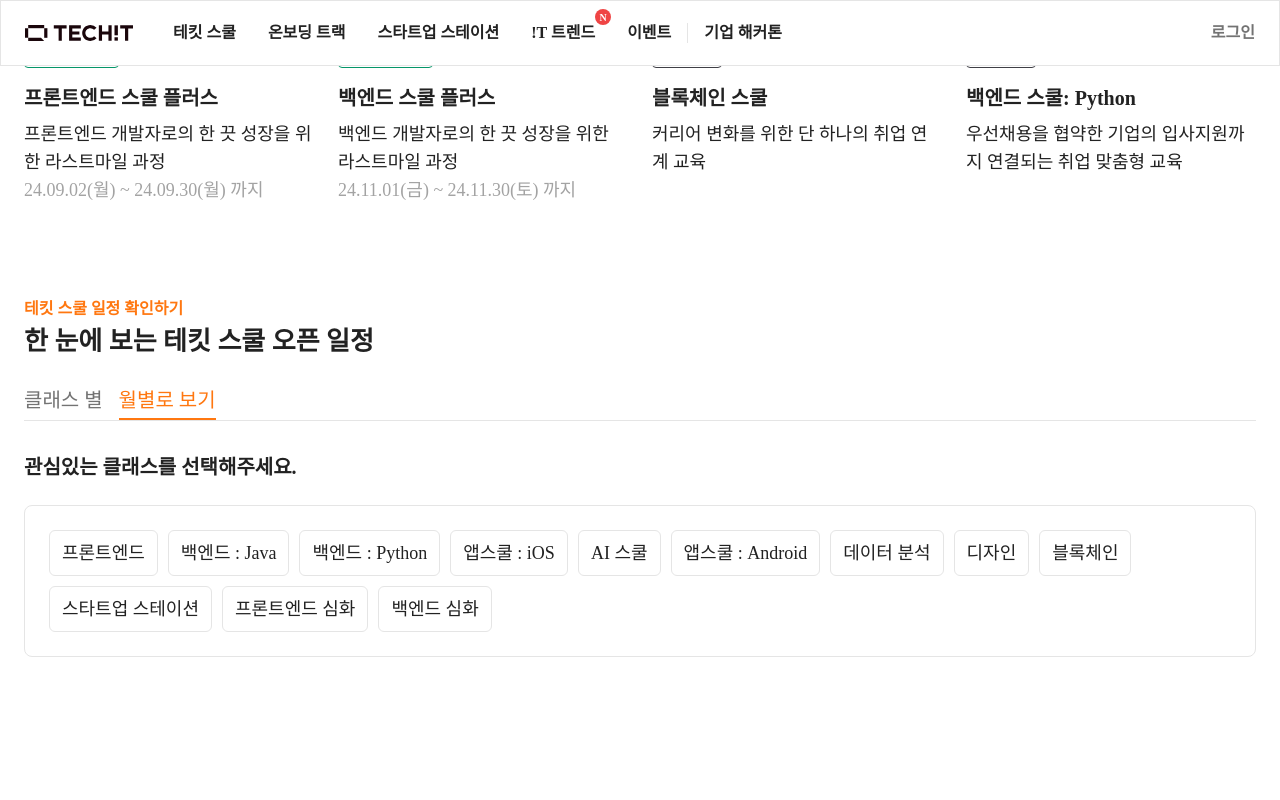
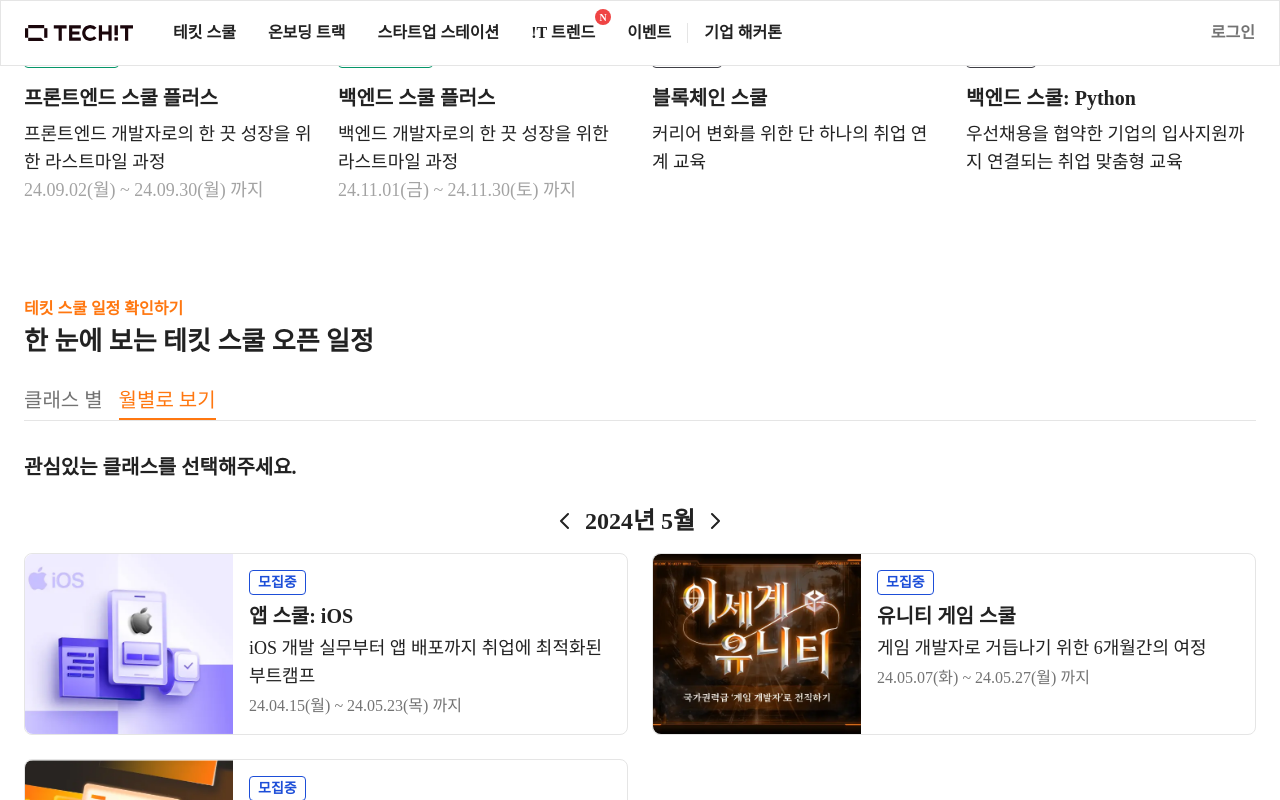
Before and after one commit to gyuhaaa/techit-clone, a React (Vite) app: page / in a window 1280 px wide. Both pictures are taken after a click on the button "월별로 보기". Shown: the part 1772-2572 px from the top of the page. Built offline with nearby package versions, Linux system fonts and the light colour scheme; a web font is replaced by a local one.

Commit message:
ScheduleSection - Month

```diff
--- /dev/null
+++ b/src/components/ClassSection.jsx
@@ -0,0 +1,42 @@
+import { useState } from "react";
+
+import ClassButton from "./ClassButton";
+import ClassCard from "./ClassCard";
+import classData from "../data/classData.json";
+
+const ClassSection = () => {
+  const [classCardComps, setClassCardComps] = useState([]);
+
+  return (
+    <>
+      <div className="border border-techit-gray-100 rounded-lg p-6 flex flex-wrap gap-[10px]">
+        {classData.map((v, i) => (
+          <ClassButton
+            key={i}
+            classData={v}
+            classCardComps={classCardComps}
+            setClassCardComps={setClassCardComps}
+          />
+        ))}
+      </div>
+      <ul className="grid grid-cols-2 gap-6 mt-6">
+        {classCardComps.map((v, i) => (
+          <li
+            key={v.name + i}
+            className="border border-techit-gray-100 rounded-lg max-w-[604px] w-full"
+          >
+            <ClassCard
+              name={v.name}
+              description={v.description}
+              image={v.image}
+              bgColor={v.bgColor}
+              alarm={v.alarm}
+            />
+          </li>
+        ))}
+      </ul>
+    </>
+  );
+};
+
+export default ClassSection;
--- /dev/null
+++ b/src/components/MonthCard.jsx
@@ -0,0 +1,33 @@
+const MonthCard = ({ cardData }) => {
+  return (
+    <li className="flex border border-techit-gray-100 rounded-lg max-w-[604px] w-full">
+      <img
+        className="w-[208px] rounded-l-lg object-cover"
+        src={`/images/kdts/${cardData.image}.webp`}
+        alt={cardData.image}
+      />
+      <div className="p-4">
+        <span
+          className={`${
+            cardData["d-day"] === "ing"
+              ? "text-[#1d4ed8] border-[#1d4ed8]"
+              : cardData["d-day"] === "alarm"
+              ? "text-[#059669] border-[#059669]"
+              : "text-[#3f3f46] border-[#3f3f46]"
+          } mt-4 text-sm font-semibold border  py-1 px-2 rounded w-fit`}
+        >
+          {cardData["d-day"] === "ing"
+            ? "모집중"
+            : cardData["d-day"] === "alarm"
+            ? "사전알림신청"
+            : "모집마감"}
+        </span>
+        <h3 className="mt-2 mb-1 text-xl font-bold">{cardData.title}</h3>
+        <h5 className="mb-1 text-lg">{cardData.description}</h5>
+        <span className="text-techit-gray-200">{cardData.period}</span>
+      </div>
+    </li>
+  );
+};
+
+export default MonthCard;
--- /dev/null
+++ b/src/components/MonthSection.jsx
@@ -0,0 +1,86 @@
+import { useEffect, useState } from "react";
+import monthData from "../data/monthData.json";
+import MonthCard from "./MonthCard";
+
+const MonthSection = () => {
+  const [currentMonthData, setCurrentMonthData] = useState(monthData[0]);
+  const [currentPage, setCurrentPage] = useState(0);
+
+  const onClickPrev = () => {
+    if (currentPage === 0) {
+      setCurrentPage(monthData.length - 1);
+    } else {
+      setCurrentPage(currentPage - 1);
+    }
+  };
+
+  const onClickNext = () => {
+    if (monthData.length - 1 === currentPage) {
+      setCurrentPage(0);
+    } else {
+      setCurrentPage(currentPage + 1);
+    }
+  };
+
+  useEffect(() => {
+    setCurrentMonthData(monthData[currentPage]);
+  }, [currentPage]);
+
+  return (
+    <div>
+      <div className="flex justify-center">
+        <button onClick={onClickPrev}>
+          <svg
+            xmlns="http://www.w3.org/2000/svg"
+            fill="none"
+            viewBox="0 0 24 24"
+            stroke="currentColor"
+            className="w-5 lg:w-6"
+          >
+            <path
+              strokeLinecap="round"
+              strokeLinejoin="round"
+              strokeWidth="2"
+              d="M15 19l-7-7 7-7"
+            ></path>
+          </svg>
+        </button>
+        <div className="font-semibold mx-2 text-2xl">
+          {Object.keys(currentMonthData)[0]}
+        </div>
+        <button onClick={onClickNext}>
+          <svg
+            xmlns="http://www.w3.org/2000/svg"
+            fill="none"
+            viewBox="0 0 24 24"
+            stroke="currentColor"
+            className="w-5 lg:w-6"
+          >
+            <path
+              strokeLinecap="round"
+              strokeLinejoin="round"
+              strokeWidth="2"
+              d="M9 5l7 7-7 7"
+            ></path>
+          </svg>
+        </button>
+      </div>
+      {currentMonthData[Object.keys(currentMonthData)[0]].length === 0 ? (
+        <div className="flex flex-col items-center mt-4">
+          <img className="w-[138px]" src="/images/empty.png" alt="empty" />
+          <div className="mt-3 text-techit-gray-200">
+            해당 달에는 수강 가능한 클래스가 없습니다.
+          </div>
+        </div>
+      ) : (
+        <ul className="grid grid-cols-2 mt-4 gap-6 justify-items-center">
+          {currentMonthData[Object.keys(currentMonthData)[0]].map((v, i) => (
+            <MonthCard key={i} cardData={v} />
+          ))}
+        </ul>
+      )}
+    </div>
+  );
+};
+
+export default MonthSection;
--- a/src/components/ScheduleSection.jsx
+++ b/src/components/ScheduleSection.jsx
@@ -1,12 +1,10 @@
 import { useState } from "react";
 import TitleBar from "./TitleBar";
-import ClassButton from "./ClassButton";
-import ClassCard from "./ClassCard";
-import classData from "../data/classData.json";
+import ClassSection from "./ClassSection";
+import MonthSection from "./MonthSection";
 
 const ScheduleSection = () => {
   const [isClass, setIsClass] = useState(true);
-  const [classCardComps, setClassCardComps] = useState([]);
 
   return (
     <section className="mt-10 lg:mt-20 container-style px-6">
@@ -39,32 +37,7 @@ const ScheduleSection = () => {
       <h6 className="mt-8 mb-6 text-xl font-semibold">
         관심있는 클래스를 선택해주세요.
       </h6>
-      <div className="border border-techit-gray-100 rounded-lg p-6 flex flex-wrap gap-[10px]">
-        {classData.map((v, i) => (
-          <ClassButton
-            key={i}
-            classData={v}
-            classCardComps={classCardComps}
-            setClassCardComps={setClassCardComps}
-          />
-        ))}
-      </div>
-      <ul className="grid grid-cols-2 gap-6 mt-6">
-        {classCardComps.map((v, i) => (
-          <li
-            key={v.name + i}
-            className="border border-techit-gray-100 rounded-lg max-w-[604px] w-full"
-          >
-            <ClassCard
-              name={v.name}
-              description={v.description}
-              image={v.image}
-              bgColor={v.bgColor}
-              alarm={v.alarm}
-            />
-          </li>
-        ))}
-      </ul>
+      {isClass ? <ClassSection /> : <MonthSection />}
     </section>
   );
 };
--- /dev/null
+++ b/src/data/monthData.json
@@ -0,0 +1,103 @@
+[
+  {
+    "2024년 5월": [
+      {
+        "title": "앱 스쿨: iOS",
+        "description": "iOS 개발 실무부터 앱 배포까지 취업에 최적화된 부트캠프",
+        "image": "ios",
+        "d-day": "ing",
+        "period": "24.04.15(월) ~ 24.05.23(목) 까지"
+      },
+      {
+        "title": "유니티 게임 스쿨",
+        "description": "게임 개발자로 거듭나기 위한 6개월간의 여정",
+        "image": "unity",
+        "d-day": "ing",
+        "period": "24.05.07(화) ~ 24.05.27(월) 까지"
+      },
+      {
+        "title": "클라우드 엔지니어링 스쿨",
+        "description": "기본기가 탄탄한 클라우드 엔지니어 전문가로의 도약",
+        "image": "cloud",
+        "d-day": "ing",
+        "period": "24.05.09(목) ~ 24.06.04(화) 까지"
+      }
+    ]
+  },
+  {
+    "2024년 6월": [
+      {
+        "title": "백엔드 스쿨: Python",
+        "description": "AI/데이터 분석 시스템 구축을 통한 파이썬 활용 백엔드 개발자 교육 과정",
+        "image": "backend-python",
+        "d-day": "alarm",
+        "period": "24.05.23(목) ~ 24.06.21(금) 까지"
+      },
+      {
+        "title": "앱 스쿨: Android",
+        "description": "앱 기초부터 앱 배포까지 실무에 능한 주니어 앱 개발자로 성장",
+        "image": "android",
+        "d-day": "alarm",
+        "period": "24.06.01(토) ~ 24.06.30(일) 까지"
+      },
+      {
+        "title": "프론트엔드 스쿨",
+        "description": "수료생 99%가 추천하는 프론트엔드 집중 부트캠프 테킷 프론트엔드 스쿨",
+        "image": "frontend",
+        "d-day": "alarm",
+        "period": "24.06.01(토) ~ 24.06.30(일) 까지"
+      }
+    ]
+  },
+  {
+    "2024년 7월": []
+  },
+  {
+    "2024년 8월": [
+      {
+        "title": "데이터분석 스쿨",
+        "description": "데이터 분석가를 향한 성장의 중심에 서다",
+        "image": "data",
+        "d-day": "alarm",
+        "period": "24.07.01(월) ~ 24.07.31(수) 까지"
+      },
+      {
+        "title": "디자인 스쿨",
+        "description": "취업에 날개를 다는 UX/UI 실무코스",
+        "image": "design",
+        "d-day": "alarm",
+        "period": "24.07.01(월) ~ 24.07.31(수) 까지"
+      },
+      {
+        "title": "프론트엔드 스쿨 플러스",
+        "description": "프론트엔드 개발자로의 한 끗 성장을 위한 라스트마일 과정",
+        "image": "frontend-plus",
+        "d-day": "alarm",
+        "period": "24.09.02(월) ~ 24.09.30(월) 까지"
+      },
+      {
+        "title": "백엔드 스쿨 플러스",
+        "description": "백엔드 개발자로의 한 끗 성장을 위한 라스트마일 과정",
+        "image": "backend-plus",
+        "d-day": "alarm",
+        "period": "24.11.01(금) ~ 24.11.30(토) 까지"
+      }
+    ]
+  },
+  {
+    "2024년 9월": [
+      {
+        "title": "블록체인 스쿨",
+        "description": "커리어 변화를 위한 단 하나의 취업 연계 교육",
+        "image": "blockchain",
+        "d-day": "fin"
+      },
+      {
+        "title": "백엔드 스쿨: Python",
+        "description": "우선채용을 협약한 기업의 입사지원까지 연결되는 취업 맞춤형 교육",
+        "image": "backend-python-2",
+        "d-day": "fin"
+      }
+    ]
+  }
+]
```
Also changed, not shown: public/images/empty.png (added).
